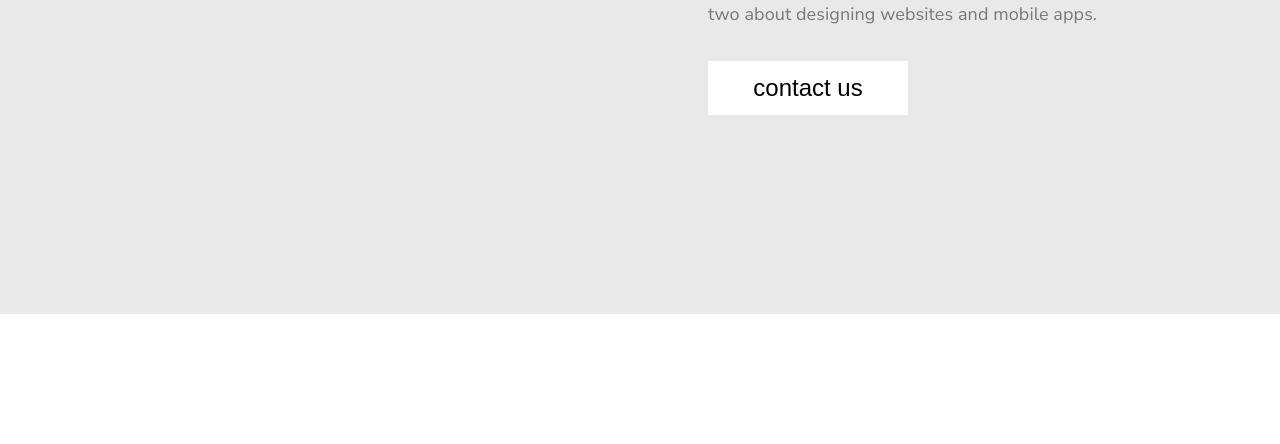
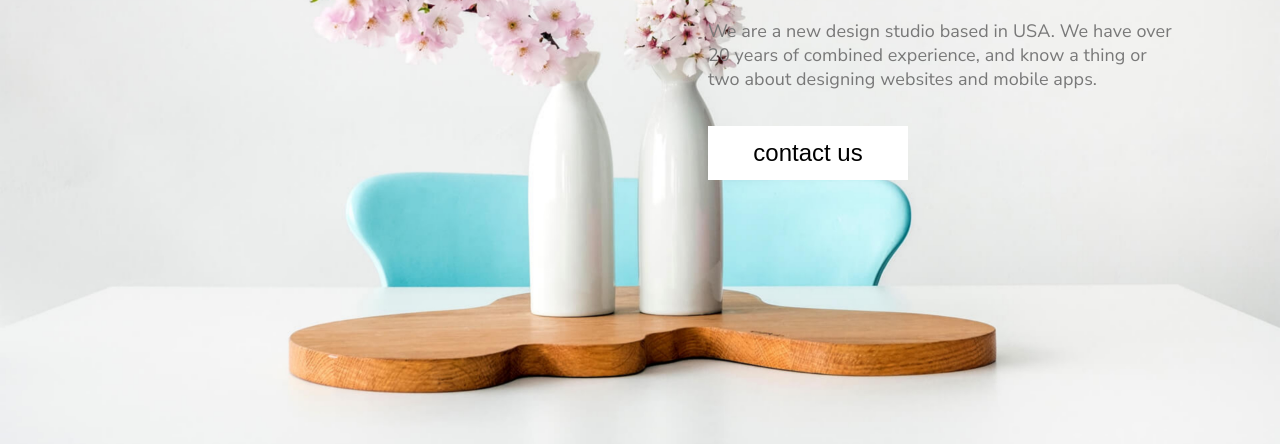
Before and after one commit to MKRud/Verstka, a plain HTML site: page OnePage/index.html in a window 1280 px wide. Shown: the part 394-838 px from the top of the page. Before the commit the page ends 800 px from the top, so only its background shows below. Drawn offline with Linux system fonts and the light colour scheme.

Commit message:
Add background-img

```diff
--- a/OnePage/style/scss/_intro.scss
+++ b/OnePage/style/scss/_intro.scss
@@ -4,15 +4,14 @@
     padding: 0 98px;
     padding-top: 38px;
     height: 100vh;
-    max-height: 670px;
-    background-color: #e9e9e9;
+    background-image: url('../img/portfolio-single-3-4.jpg');
+    background-size: cover;
     display: grid;
     grid-template-rows: auto auto;
 
     .header {
         width: 100%;
         height: 25px;
-        background-color: #e9e9e9;
         display: grid;
         grid-template-columns: 1fr auto;
 
```
Also changed, not shown: OnePage/img/portfolio-single-3-4.jpg (added), OnePage/style/style.css, 1 other file.
